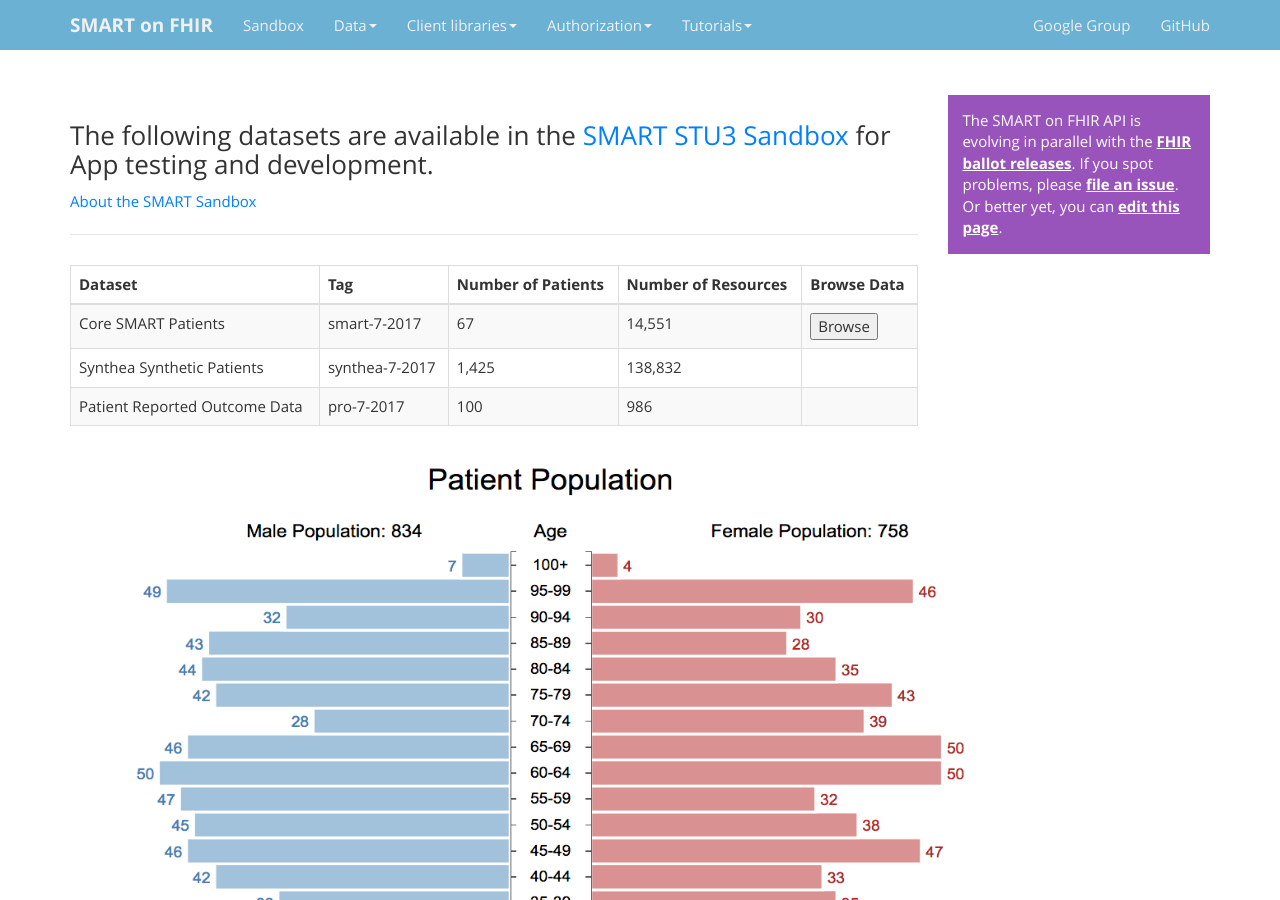
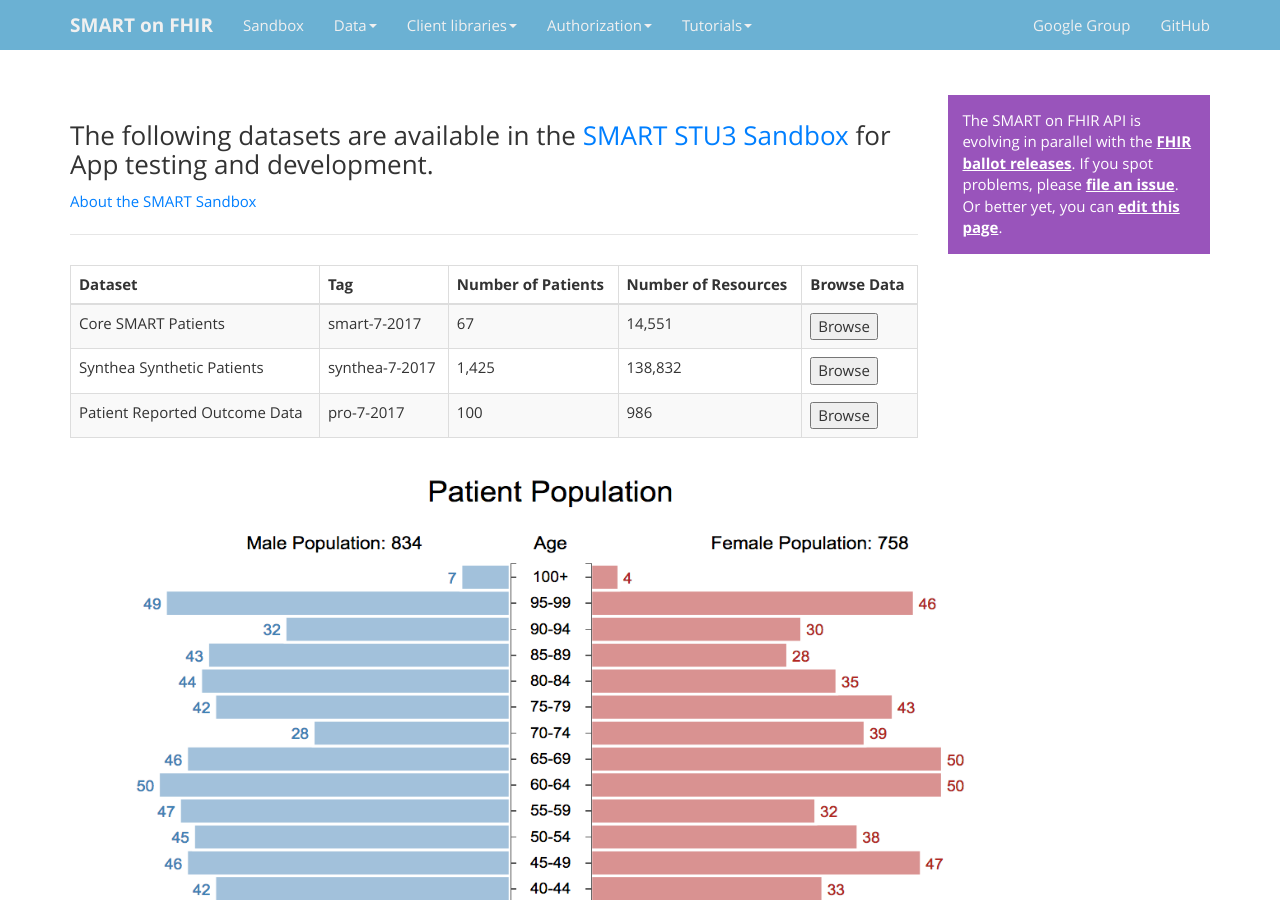
Before and after one commit to smart-on-fhir/smart-on-fhir.github.io, a Jekyll site: the page built from data/stu3-sandbox-data.md, in a window 1280 px wide and 900 px high. Built offline with Jekyll 4.4.1, drawn with Linux system fonts in a browser that asks for light colours.

Commit message:
Update stu3-sandbox-data.md

```diff
--- a/data/stu3-sandbox-data.md
+++ b/data/stu3-sandbox-data.md
@@ -13,10 +13,10 @@
 <div class="before-table"></div>
 
 | Dataset|Tag|Number of Patients|Number of Resources| Browse Data|
-| :-------------|:--------|:-------|:--------|:--------|
+| :-------------|:--------|:-------|:--------|--------|
 | Core SMART Patients |smart-7-2017 |67  |14,551 |<button href="#" class="open-picker" data-tags="smart-7-2017" data-stu="stu3-open-sandbox">Browse</button>|
-| Synthea Synthetic Patients | synthea-7-2017 |1,425 | 138,832   ||
-| Patient Reported Outcome Data | pro-7-2017 |100 |986 ||
+| Synthea Synthetic Patients | synthea-7-2017 |1,425 | 138,832   |<button href="#" class="open-picker" data-tags="synthea-7-2017" data-stu="stu3-open-sandbox">Browse</button>|
+| Patient Reported Outcome Data | pro-7-2017 |100 |986 |<button href="#" class="open-picker" data-tags="pro-7-2017" data-stu="stu3-open-sandbox">Browse</button>|
 
 
 
```
